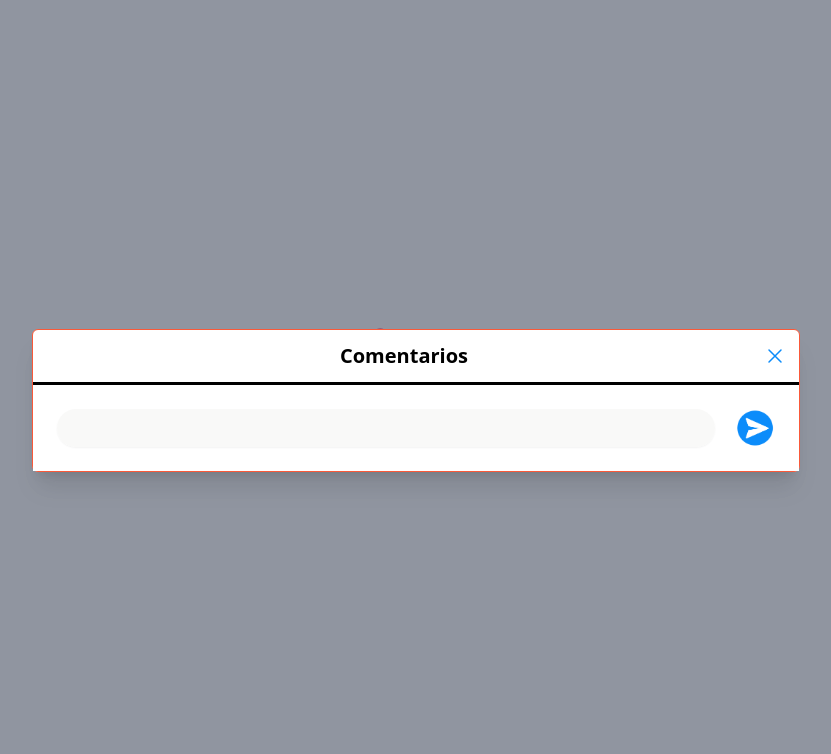
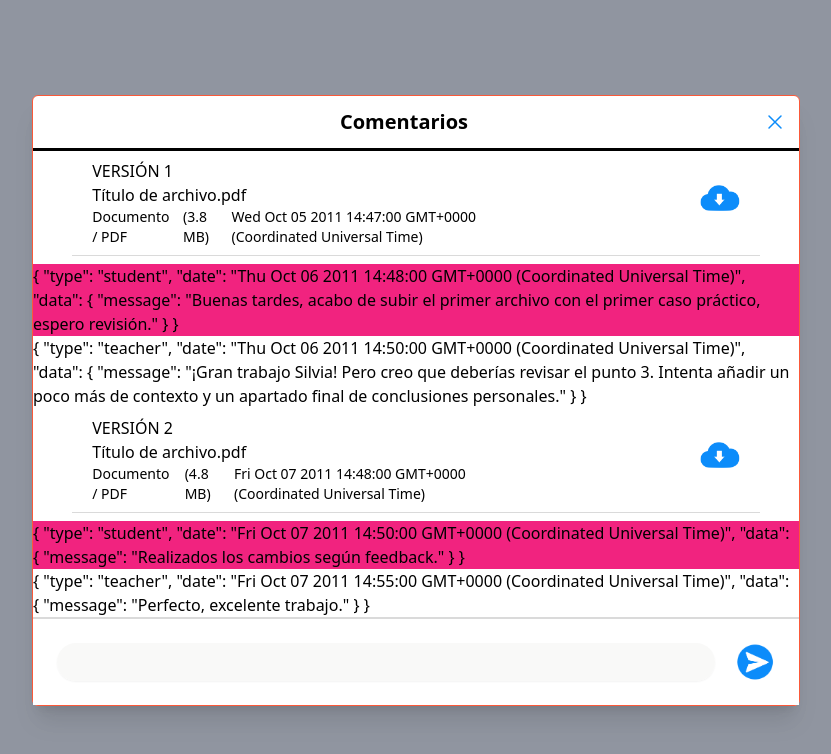
Before and after one commit to Alvarodevs/isEazy_test, a Vue app: page / in a window 1280 px wide. Both pictures are taken after a click on the button "Open". Shown: the top 754 px of the page, without its empty margins (224-1055 px from the left). Built offline with nearby package versions, Linux system fonts and the light colour scheme.

Commit message:
pinia added, initialState in components file, student & teacher entries

```diff
--- a/package.json
+++ b/package.json
@@ -9,6 +9,7 @@
     "preview": "vite preview"
   },
   "dependencies": {
+    "pinia": "^2.0.30",
     "vue": "^3.2.45"
   },
   "devDependencies": {
--- a/src/App.vue
+++ b/src/App.vue
@@ -1,5 +1,5 @@
 <script setup>
-import Home from './components/Home.vue'
+import Home from './views/Home.vue'
 </script>
 
 <template>
--- /dev/null
+++ b/src/components/Chat.vue
@@ -0,0 +1,27 @@
+<template lang="">
+   <div class="w-full flex flex-col">
+      <div v-for="entry in chatStore.chat">
+         <div v-if="entry.type === 'file'">
+            <FileEntry :data=entry></FileEntry>
+         </div>
+         <div v-else-if="entry.type === 'student'">
+            <StudentEntry :data=entry />
+         </div>
+         <div v-else-if="entry.type === 'teacher'">
+            <TeacherEntry :data=entry />
+         </div>
+
+         <!-- {{ entry }} -->
+      </div>
+   </div>
+</template>
+
+<script setup>
+import FileEntry from "./chatEntries/FileEntry.vue";
+import StudentEntry from "./chatEntries/StudentEntry.vue";
+import TeacherEntry from "./chatEntries/TeacherEntry.vue";
+
+import { useChatStore } from "../store/chat";
+const chatStore = useChatStore();
+
+</script>
--- a/src/components/Footer.vue
+++ b/src/components/Footer.vue
@@ -1,6 +1,6 @@
 <template lang="">
    <div
-      class="bg-white w-full px-5 py-6 sm:flex sm:flex-row sm:px-6 justify-between"
+      class="bg-white w-full px-5 py-6 sm:flex sm:flex-row sm:px-6 justify-between border-t-2 border-grey-border-input"
    >
       <div class="relative w-11/12 rounded-3xl shadow-sm">
          <input
--- a/src/components/Modal.vue
+++ b/src/components/Modal.vue
@@ -31,11 +31,12 @@
                   leave-to-class="opacity-0 translate-y-4 sm:translate-y-0 sm:scale-95"
                >
                   <div
-                     class="relative transform w-96  rounded-md bg-white text-left shadow-xl transition-all sm:my-8 sm:w-full sm:max-w-3xl border-red border-1"
+                     class="relative transform w-96 rounded-md bg-white text-left shadow-xl transition-all sm:my-8 sm:w-full sm:max-w-3xl border-red border-1"
                      v-show="isModalActive"
                   >
                      <HeaderModal @modalFalse="setModalFalse" />
-                     <Footer @modalFalse="setModalFalse" />
+                     <Chat />
+                     <Footer/>
                   </div>
                </transition>
             </div>
@@ -46,11 +47,14 @@
 
 <script>
 import HeaderModal from "./HeaderModal.vue";
+import Chat from "./Chat.vue";
 import Footer from "./Footer.vue";
+
 export default {
    components: {
-      HeaderModal,
-      Footer,
+    HeaderModal,
+    Chat,
+    Footer,
    },
    props: {
       isModalActive: Boolean,
--- /dev/null
+++ b/src/components/chatEntries/FileEntry.vue
@@ -0,0 +1,36 @@
+<template>
+   <div class="w-full p-2">
+      <div
+         class="w-11/12 flex justify-between m-auto pb-2 border-b-1 border-grey-border-input"
+      >
+         <div class="w-2/3 pl-5">
+            <!-- {{ data }} -->
+            <h4>{{ data.data.version }}</h4>
+            <p>{{ data.data.title }}</p>
+            <div class="flex gap-3 text-sm">
+               <p>{{ data.data.doc_type }}</p>
+               <p>{{ data.data.size }}</p>
+               <p>{{ data.date }}</p>
+            </div>
+         </div>
+
+         <div class="w-[60px] h-[60px] pr-5 my-auto py-3">
+            <img src="../../assets/cloud.png" alt="Download" />
+         </div>
+      </div>
+   </div>
+</template>
+<script>
+export default {
+   props: {
+      type: String,
+      date: String,
+      data: {
+         version: String,
+         title: String,
+         doc_type: String,
+         size: String,
+      },
+   },
+};
+</script>
--- /dev/null
+++ b/src/components/chatEntries/StudentEntry.vue
@@ -0,0 +1,19 @@
+<template>
+   <div class="bg-main">
+      {{ data }}
+   </div>
+</template>
+<script>
+export default {
+   props: {
+      type: String,
+      date: String,
+      data: {
+         version: String,
+         title: String,
+         doc_type: String,
+         size: String
+      }
+   }
+}
+</script>
--- /dev/null
+++ b/src/components/chatEntries/TeacherEntry.vue
@@ -0,0 +1,19 @@
+<template>
+   <div class="bg-white">
+      {{ data }}
+   </div>
+</template>
+<script>
+export default {
+   props: {
+      type: String,
+      date: String,
+      data: {
+         version: String,
+         title: String,
+         doc_type: String,
+         size: String
+      }
+   }
+}
+</script>
--- a/src/main.js
+++ b/src/main.js
@@ -1,8 +1,11 @@
-import { createApp } from 'vue'
-import Modal from './components/Modal.vue'
-import App from './App.vue'
-import './style.css'
+import { createApp } from "vue";
+import { createPinia } from "pinia";
+import Modal from "./components/Modal.vue";
+import App from "./App.vue";
+import "./style.css";
 
-const app = createApp(App)
-app.component('Modal', Modal)
-const mountedApp = app.mount('#app')
+const pinia = createPinia();
+const app = createApp(App);
+app.component("Modal", Modal)
+   .use(pinia)
+   .mount("#app");
--- /dev/null
+++ b/src/store/chat.js
@@ -0,0 +1,58 @@
+import { defineStore } from "pinia";
+
+const initialState = [
+   {
+      type: 'file',
+      date: new Date('05 October 2011 14:47 UTC').toString(),
+      data: {
+         version: 'VERSIÓN 1',
+         title: 'Título de archivo.pdf',
+         doc_type: 'Documento / PDF',
+         size: '(3.8 MB)'
+      }
+   },{
+      type: 'student',
+      date: new Date('06 October 2011 14:48 UTC').toString(),
+      data: {
+         message: 'Buenas tardes, acabo de subir el primer archivo con el primer caso práctico, espero revisión.'
+      }
+   }, {
+      type: 'teacher',
+      date: new Date('06 October 2011 14:50 UTC').toString(),
+      data: {
+         message: '¡Gran trabajo Silvia! Pero creo que deberías revisar el punto 3. Intenta añadir un poco más de contexto y un apartado final de conclusiones personales.'
+      }
+   }, {
+      type: 'file',
+      date: new Date('07 October 2011 14:48 UTC').toString(),
+      data: {
+         version: 'VERSIÓN 2',
+         title: 'Título de archivo.pdf',
+         doc_type: 'Documento / PDF',
+         size: '(4.8 MB)'
+      }
+   }, {
+      type: 'student',
+      date: new Date('07 October 2011 14:50 UTC').toString(),
+      data: {
+         message: 'Realizados los cambios según feedback.'
+      }
+   }, {
+      type: 'teacher',
+      date: new Date('07 October 2011 14:55 UTC').toString(),
+      data: {
+         message: 'Perfecto, excelente trabajo.'
+      }
+   }
+]
+
+export const useChatStore = defineStore('chat', {
+   state: () => ({
+      chat: initialState,
+   }),
+   actions: {
+      addEntryToChat(entry){
+         this.chat.push(entry);
+      }
+   }
+})
--- a/tailwind.config.cjs
+++ b/tailwind.config.cjs
@@ -20,7 +20,8 @@ module.exports = {
       md: "770px"
     },
     borderWidth: {
-      '1': '1px'
+      '1': '1px',
+      '2': '2px'
     }
   },
   plugins: [],
```
Also changed, not shown: src/assets/cloud.png (added), src/views/Home.vue (renamed from src/components/Home.vue), 1 other file (tests, documents, lock files or other folders).
